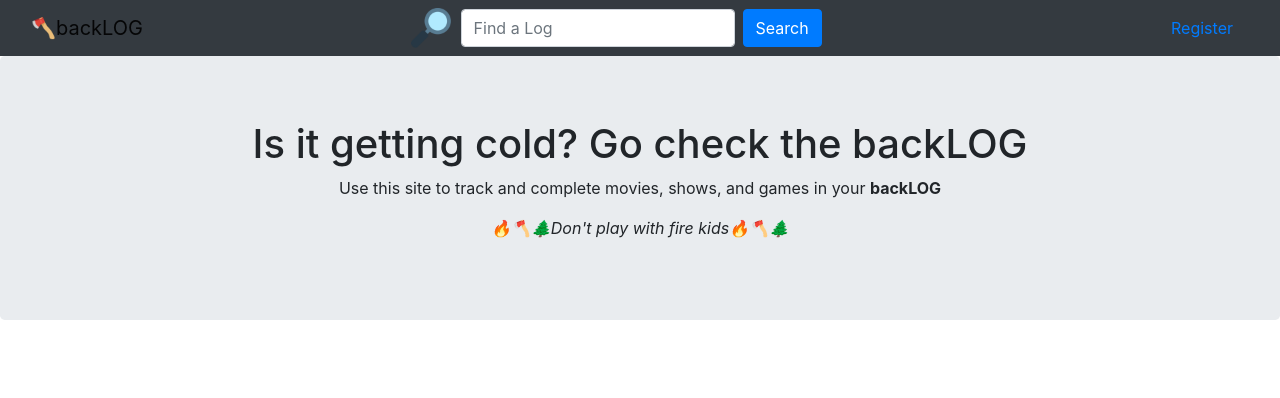
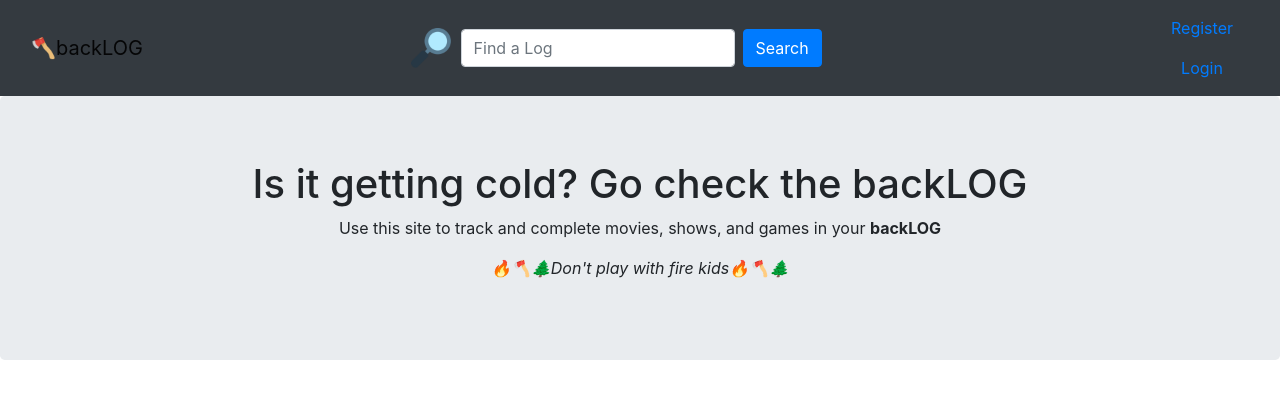
Before and after one commit to Yared-Negash/backlog-tracker, a React (Create React App) app: page / in a window 1280 px wide. Shown: the top 398 px of the page. Built offline with nearby package versions, Linux system fonts and the light colour scheme.

Commit message:
add login button and adjust div

```diff
--- a/src/components/Header.jsx
+++ b/src/components/Header.jsx
@@ -4,6 +4,7 @@ import Nav from 'react-bootstrap/Nav'
 import Container from 'react-bootstrap/Container';
 import SearchLog from "./SearchLog";
 import { useHistory } from "react-router-dom";
+import "./css/Header.css"
 
 
 function Header(props) {
@@ -16,7 +17,10 @@ function Header(props) {
       <Container fluid >
         <Navbar.Brand className="mr-sm-6" href="/">🪓backLOG</Navbar.Brand>
         <SearchLog getSearchResult={getSearchResult} />
-        <Nav.Link href="/Register">Register</Nav.Link>
+        <div className="authButtons">
+          <Nav.Link href="/Register">Register</Nav.Link>
+          <Nav.Link href="/Login">Login</Nav.Link>
+        </div>
       </Container>
     </Navbar>);
 }
--- /dev/null
+++ b/src/components/css/Header.css
@@ -0,0 +1,3 @@
+.authButtons{
+    display: block;
+}
```
